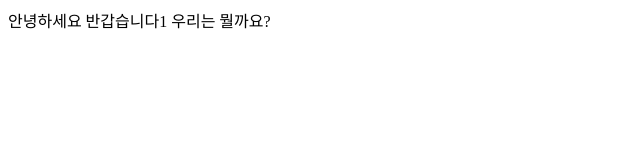
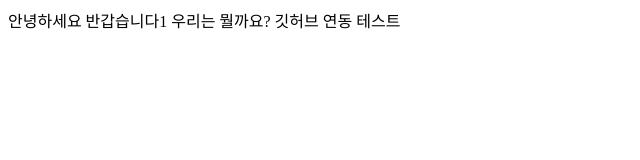
Before and after one commit to hgttgalaxy/nodejs, a plain HTML site: page index.html in a window 1280 px wide. Shown: the whole page, without its empty margins (0-640 px from the left). Drawn offline with Linux system fonts and the light colour scheme.

Commit message:
연동테스트

```diff
--- a/index.html
+++ b/index.html
@@ -11,5 +11,9 @@
     안녕하세요
     반갑습니다1
     우리는 뭘까요?
+
+
+    깃허브 연동 테스트
+
 </body>
 </html>
```
